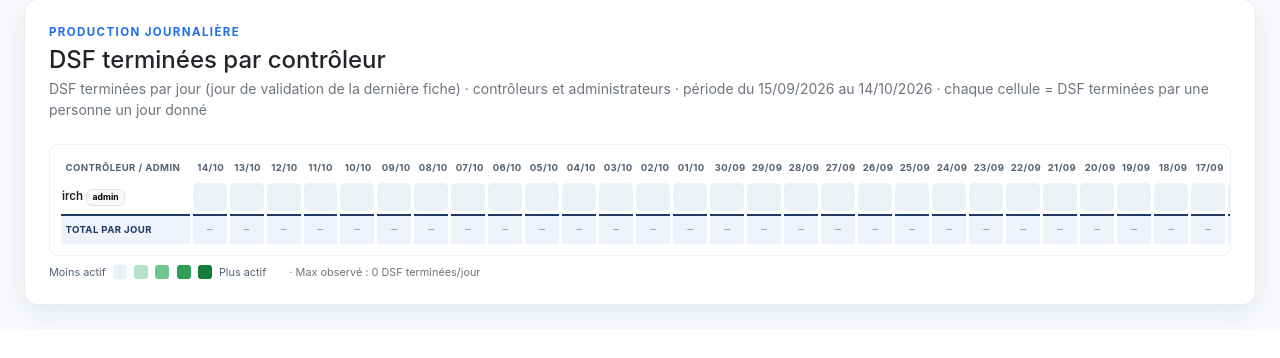
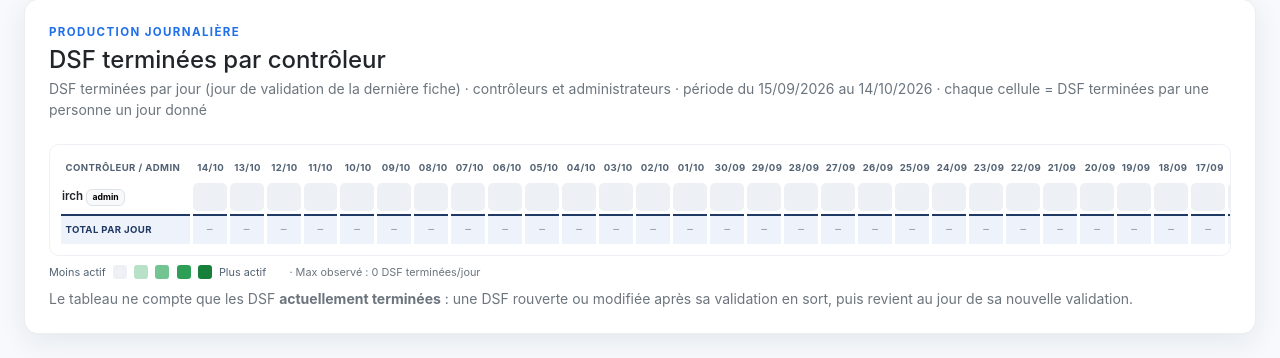
Before and after one commit to irchhjc/Stage-INS, a Flask app: page /admin/ in a window 1280 px wide. Shown: the part 1189-1547 px from the top of the page. Before the commit the page ends 1511 px from the top, so only its background shows below. Run offline with Flask 3, Linux system fonts and the light colour scheme; the visitor is signed in with stand-in values (Sample User, id 1); some libraries are stand-ins or nearby versions.

Commit message:
Explain DSFs missing from the daily production table
Co-Authored-By: Claude Sonnet 5.5 <noreply@anthropic.com>

```diff
--- a/app/services/admin_dashboard_service.py
+++ b/app/services/admin_dashboard_service.py
@@ -239,11 +239,14 @@ def build_controller_daily_stats(date_from, date_to, controllers):
         .filter(FicheStatus.validated_at >= start_utc, FicheStatus.validated_at < end_utc)
         .all()
     )
+    unattributed = set()
     for dsf_id, validated_at, operator in completion_rows:
         ctrl = controller_by_name.get(operator)
         day = _local_date(validated_at)
         if ctrl is not None and day in raw[ctrl.id]:
             raw[ctrl.id][day]["dsfs"].add(dsf_id)
+        else:
+            unattributed.add(dsf_id)
 
     max_dsfs = max(
         (len(d["dsfs"]) for cd in raw.values() for d in cd.values()),
@@ -325,6 +328,8 @@ def build_controller_daily_stats(date_from, date_to, controllers):
         "total_dsfs": sum(row["total_dsfs"] for row in rows),
         "total_fiches": sum(row["total_fiches"] for row in rows),
         "total_corrections": sum(row["total_corrections"] for row in rows),
+        # DSF terminées sur la période validées par un compte désactivé ou inconnu.
+        "unattributed": len(unattributed),
     }
 
     return {
--- a/app/templates/admin/dashboard.html
+++ b/app/templates/admin/dashboard.html
@@ -146,6 +146,10 @@
       <span>Plus actif</span>
       <span class="ms-3 text-secondary">· Max observé : {{ controller_daily.max_dsfs_per_day }} DSF terminées/jour</span>
     </div>
+    {% if controller_daily.totals and controller_daily.totals.unattributed %}
+    <p class="small text-secondary mt-2 mb-0">{{ controller_daily.totals.unattributed }} DSF terminée(s) sur la période ne sont attribuées à aucun compte actif (validées par un compte désactivé ou inconnu) : elles ne figurent pas dans le tableau.</p>
+    {% endif %}
+    <p class="small text-secondary mt-2 mb-0">Le tableau ne compte que les DSF <strong>actuellement terminées</strong> : une DSF rouverte ou modifiée après sa validation en sort, puis revient au jour de sa nouvelle validation.</p>
 
 
     {% else %}
```
Also changed, not shown: tests/test_admin_daily_total.py (+13 -0 lines).
